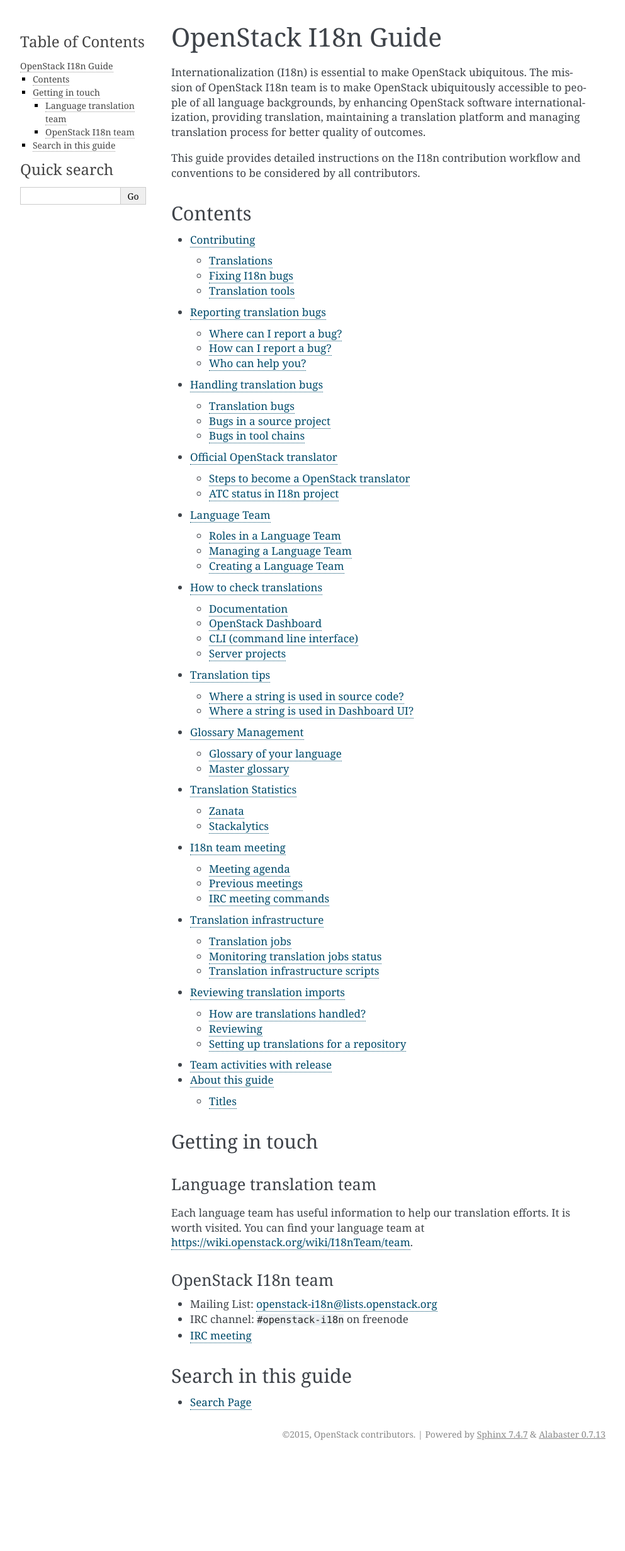
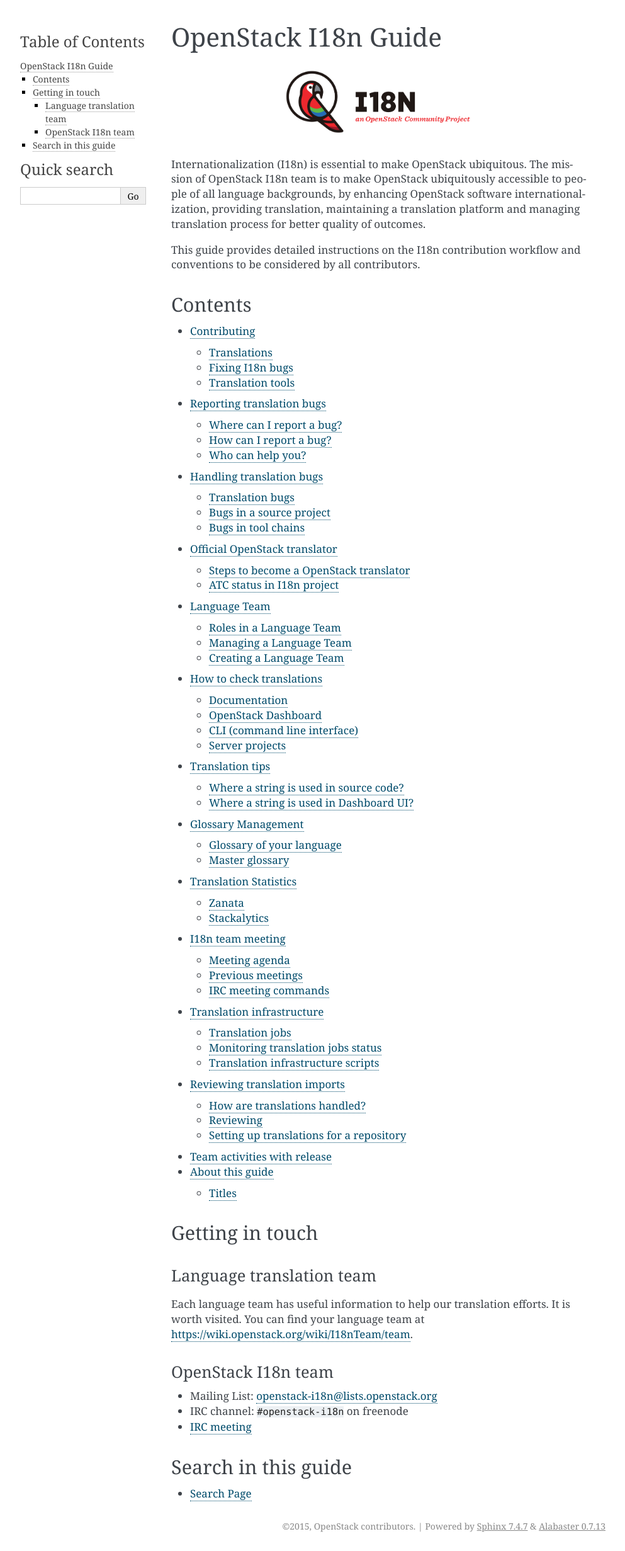
Before and after one commit to openstack/i18n, a Sphinx documentation site: the page built from doc/source/index.rst, in a window 1280 px wide. Shown: the whole page at 63% size, without its empty margins (148-1141 px from the left). Built offline with Sphinx 7.4.7, drawn with Linux system fonts in a browser that asks for light colours; before the commit the page ends 2317 px from its top, so only the background shows below that.

Commit message:
Add I18n mascot to top page of I18n guide
Change-Id: I8ef30719e2d85ce964649e2de6fae247f9a8b1ef

```diff
--- a/doc/source/index.rst
+++ b/doc/source/index.rst
@@ -1,6 +1,10 @@
 ====================
 OpenStack I18n Guide
 ====================
+
+.. figure:: ../../resources/mascot/I18n_horizontal.png
+   :alt: OpenStack i18n mascot
+   :width: 50%
 
 Internationalization (I18n) is essential to make OpenStack ubiquitous.
 The mission of OpenStack I18n team is to make OpenStack
```
